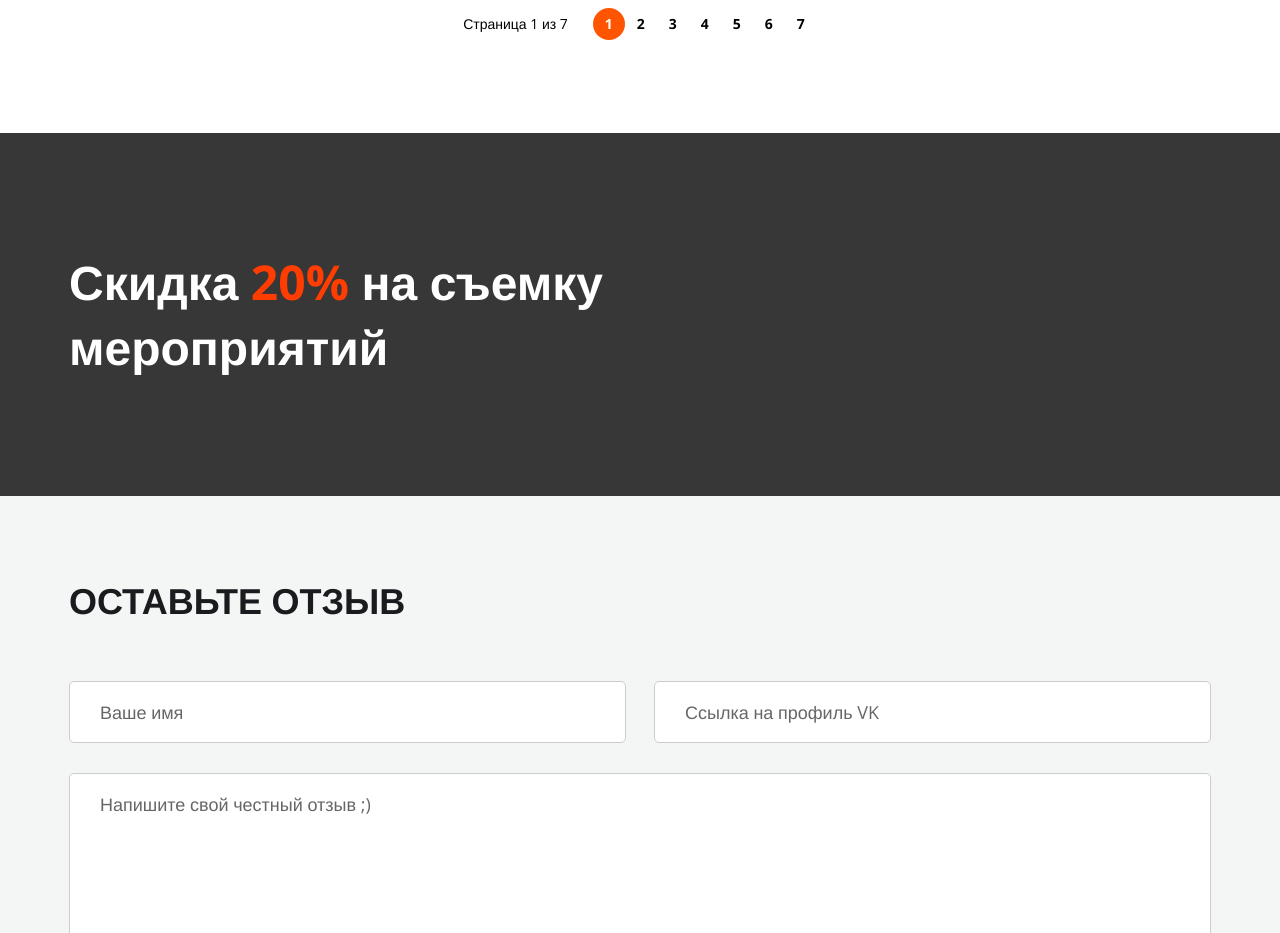
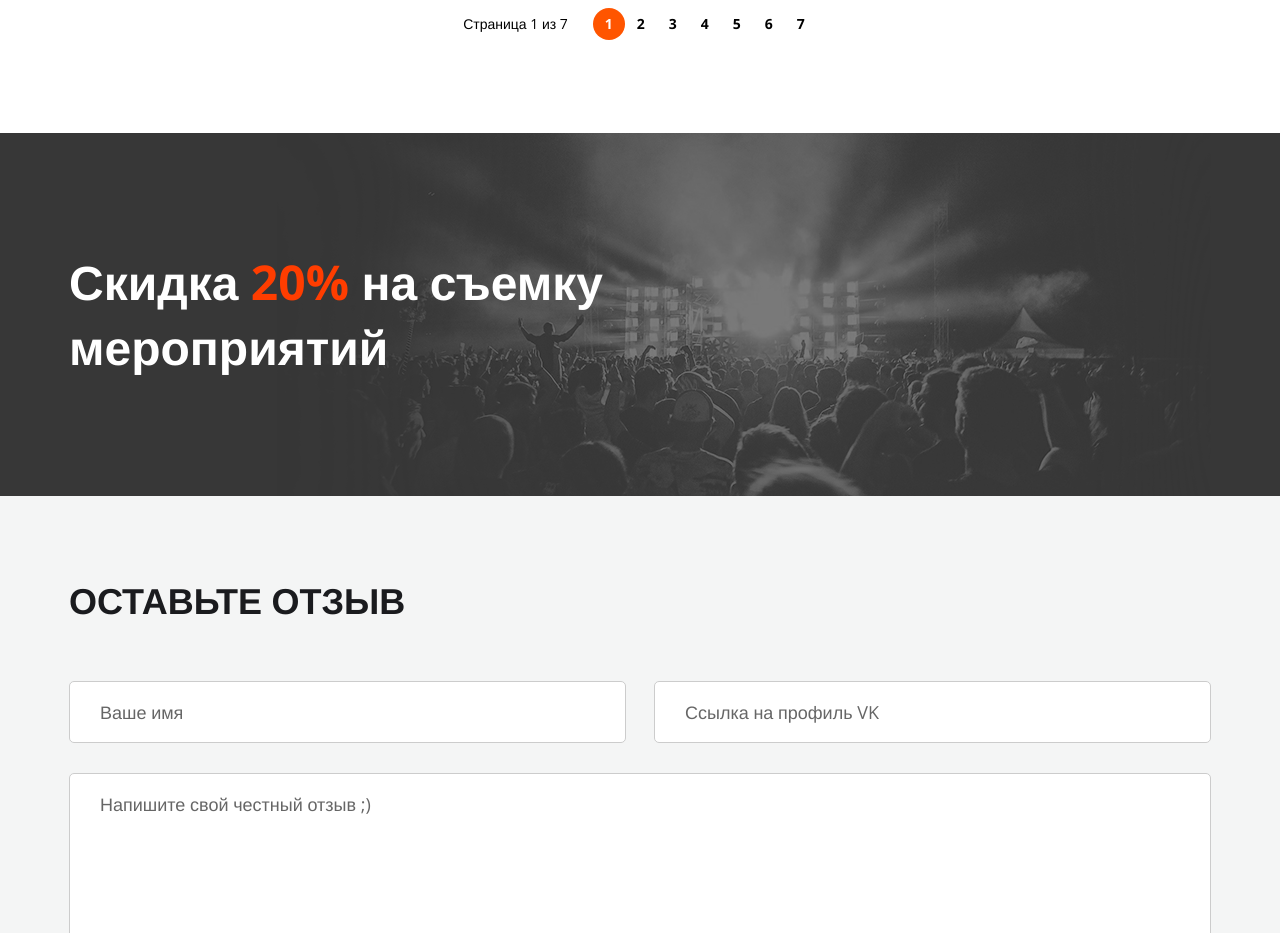
Before and after one commit to semka25sanya/Video.Production, a plain HTML site: page reviews.html in a window 1280 px wide. Shown: the part 1880-2813 px from the top of the page. Drawn offline with nearby package versions, Linux system fonts and the light colour scheme; files whose address does not match are found by name; a web font is replaced by a local one.

Commit message:
Update sale.css

```diff
--- a/css/blocks/sale.css
+++ b/css/blocks/sale.css
@@ -3,7 +3,7 @@
   display: flex;
   flex-direction: column;
   justify-content: center;
-  background:  #373737 url(./img/reviews/party.png) right 20% bottom no-repeat ;
+  background:  #373737 url(../../img/reviews/party.png) right 20% bottom no-repeat ;
   min-height: 363px;
 }
 .sale__wrapper {
```
